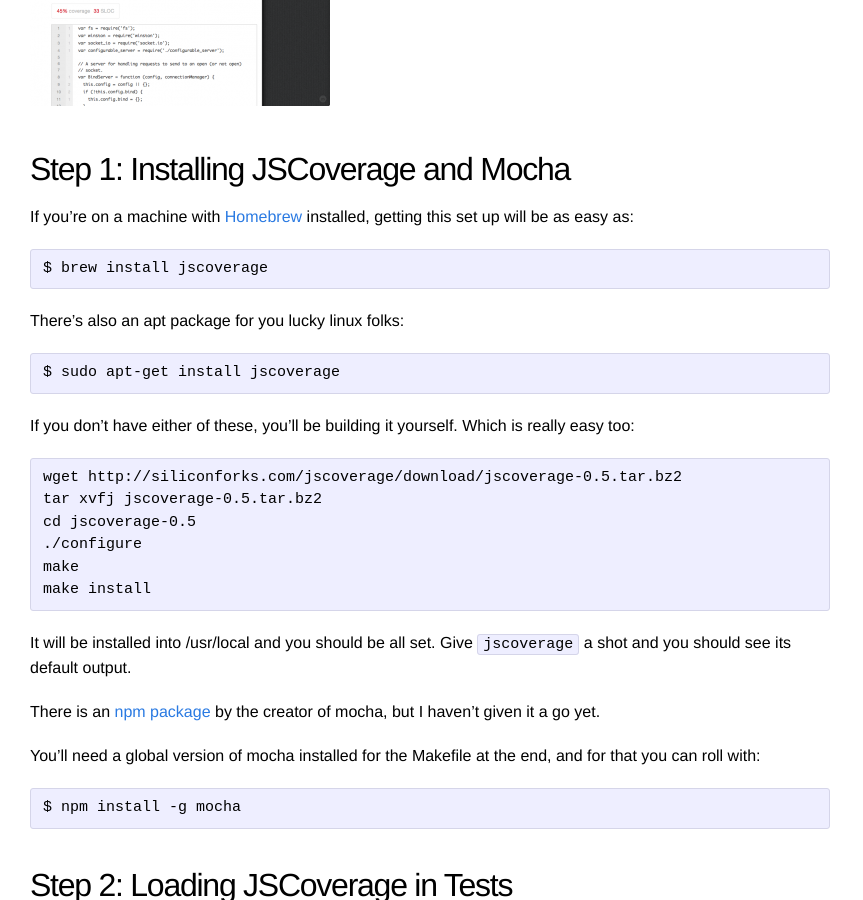
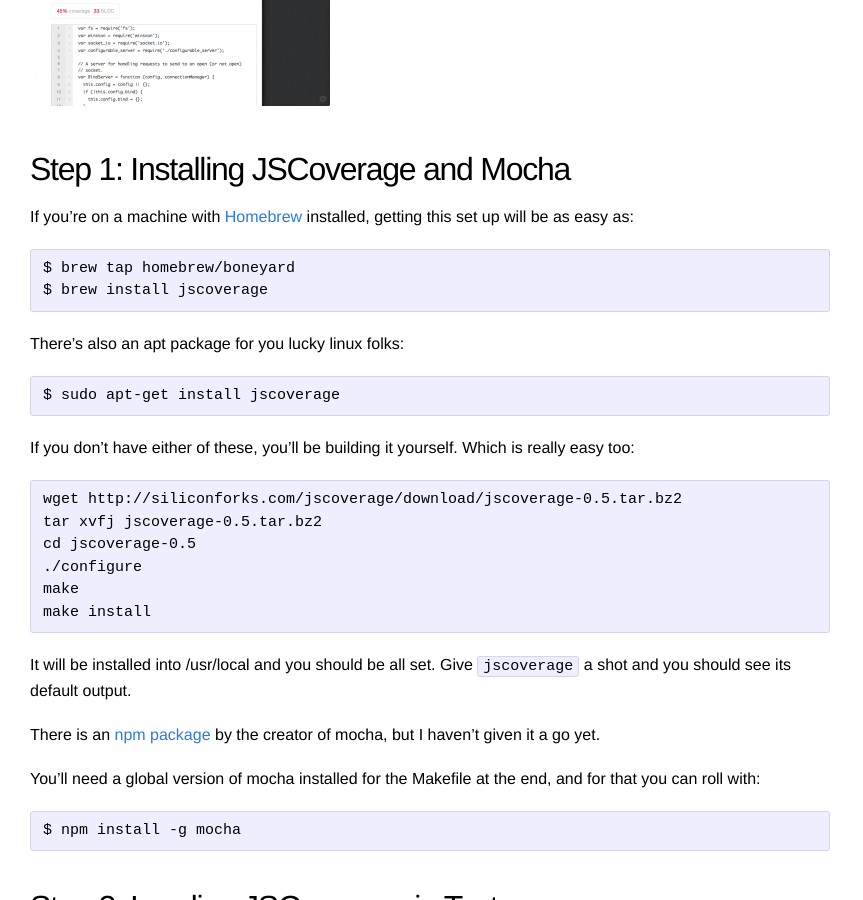
Before and after one commit to seejohnrun/seejohnrun.github.io, a Jekyll site: the page built from _posts/2012-03-13-setting-up-mocha-jscoverage.markdown, in a window 1280 px wide and 900 px high, scrolled down 494 px. Shown: the whole window, without its empty margins (0-863 px from the left). Built offline with Jekyll 4.4.1, drawn with Linux system fonts in a browser that asks for light colours; Markdown is read by kramdown in place of the engine named in the settings.

Commit message:
Added brew tap for outdated jscoverage

```diff
--- a/_posts/2012-03-13-setting-up-mocha-jscoverage.markdown
+++ b/_posts/2012-03-13-setting-up-mocha-jscoverage.markdown
@@ -23,7 +23,8 @@
 
 <h2>Step 1: Installing JSCoverage and Mocha</h2>
 If you're on a machine with <a href="http://mxcl.github.com/homebrew/">Homebrew</a> installed, getting this set up will be as easy as:
-<pre>$ brew install jscoverage</pre>
+<pre>$ brew tap homebrew/boneyard
+$ brew install jscoverage</pre>
 There's also an apt package for you lucky linux folks:
 <pre>$ sudo apt-get install jscoverage</pre>
 If you don't have either of these, you'll be building it yourself.  Which is really easy too:
```
